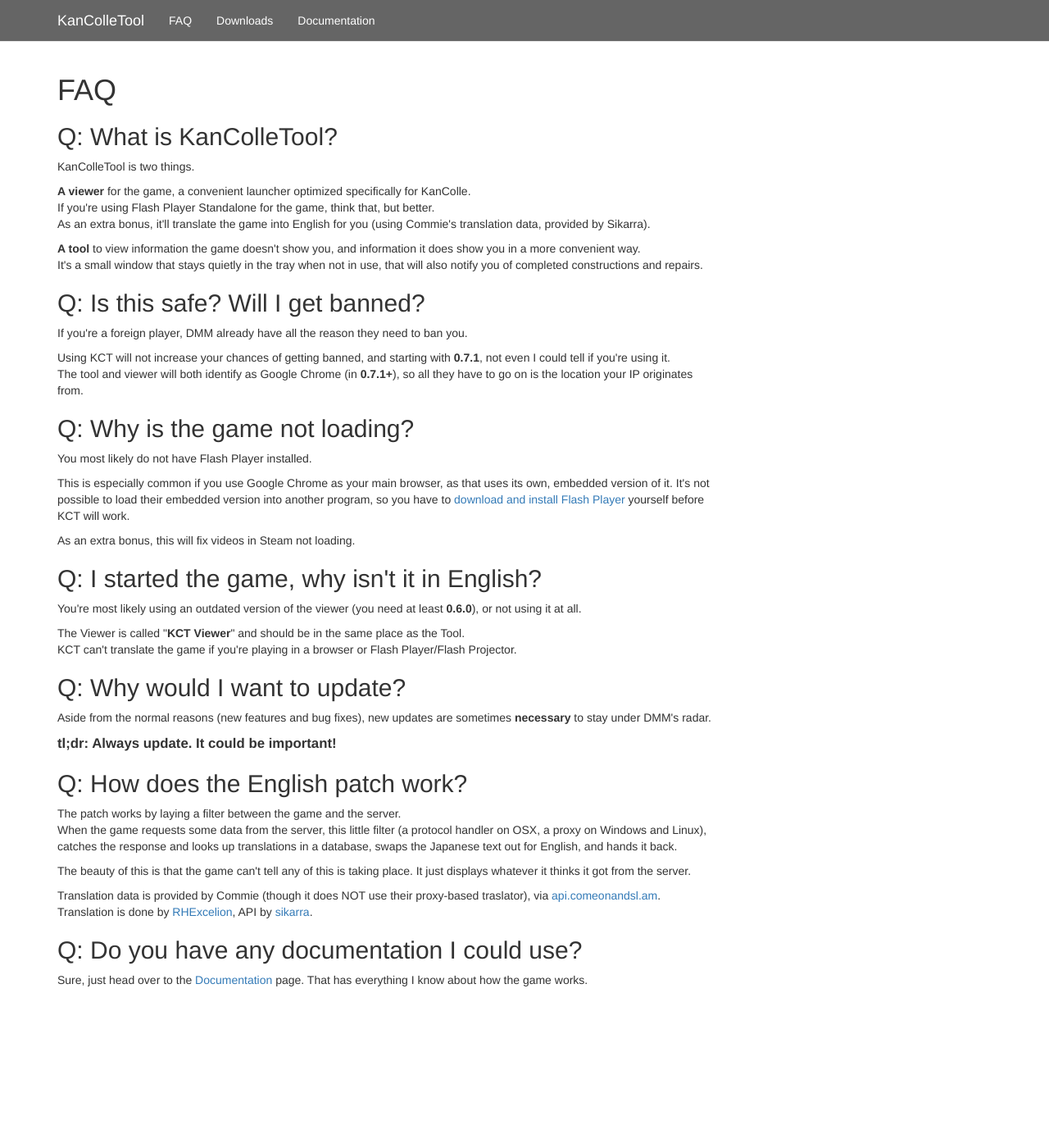
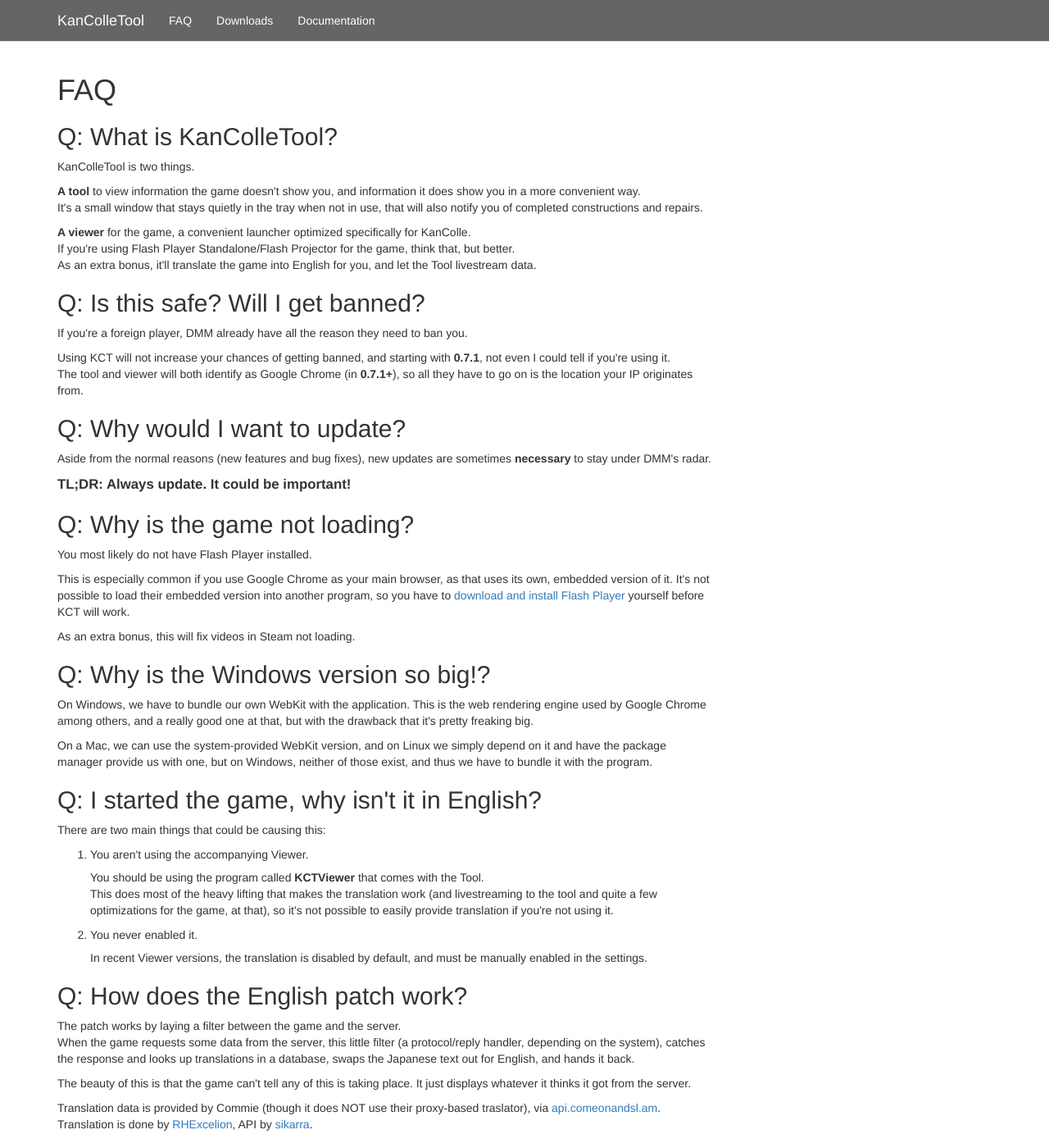
Before and after one commit to KanColleTool/kancolletool.github.io, a Jekyll site: the page built from faq/index.html, in a window 1280 px wide and 1400 px high. Shown: the whole window at 82% size. Built offline with Jekyll 4.4.1, drawn with Linux system fonts in a browser that asks for light colours; nearby versions of some CDN libraries; Markdown is read by kramdown in place of the engine named in the settings.

Commit message:
FAQ update

```diff
--- a/css/style.css
+++ b/css/style.css
@@ -9,6 +9,7 @@
  */
 h4 { margin-bottom: 5px; }
 p { max-width: 800px; }
+li { max-width: 700px; }
 
 /*
  * Front Page
--- a/faq/index.html
+++ b/faq/index.html
@@ -10,13 +10,13 @@
 	KanColleTool is two things.
 </p>
 <p>
-	<strong>A viewer</strong> for the game, a convenient launcher optimized specifically for KanColle.<br />
-	If you're using Flash Player Standalone for the game, think that, but better.<br />
-	As an extra bonus, it'll translate the game into English for you (using Commie's translation data, provided by Sikarra).
+	<strong>A tool</strong> to view information the game doesn't show you, and information it does show you in a more convenient way.<br />
+	It's a small window that stays quietly in the tray when not in use, that will also notify you of completed constructions and repairs.
 </p>
 <p>
-	<strong>A tool</strong> to view information the game doesn't show you, and information it does show you in a more convenient way.<br />
-	It's a small window that stays quietly in the tray when not in use, that will also notify you of completed constructions and repairs.
+	<strong>A viewer</strong> for the game, a convenient launcher optimized specifically for KanColle.<br />
+	If you're using Flash Player Standalone/Flash Projector for the game, think that, but better.<br />
+	As an extra bonus, it'll translate the game into English for you, and let the Tool livestream data.
 </p>
 
 <h2>Q: Is this safe? Will I get banned?</h2>
@@ -26,6 +26,14 @@
 <p>
 	Using KCT will not increase your chances of getting banned, and starting with <strong>0.7.1</strong>, not even I could tell if you're using it.<br />
 	The tool and viewer will both identify as Google Chrome (in <strong>0.7.1+</strong>), so all they have to go on is the location your IP originates from.
+</p>
+
+<h2>Q: Why would I want to update?</h2>
+<p>
+	Aside from the normal reasons (new features and bug fixes), new updates are sometimes <strong>necessary</strong> to stay under DMM's radar.
+</p>
+<p>
+	<big><strong>TL;DR: Always update. It could be important!</strong></big>
 </p>
 
 <h2>Q: Why is the game not loading?</h2>
@@ -39,27 +47,34 @@
 	As an extra bonus, this will fix videos in Steam not loading.
 </p>
 
+<h2>Q: Why is the Windows version so big!?</h2>
+<p>
+	On Windows, we have to bundle our own WebKit with the application. This is the web rendering engine used by Google Chrome among others, and a really good one at that, but with the drawback that it's pretty freaking big.
+</p>
+<p>
+	On a Mac, we can use the system-provided WebKit version, and on Linux we simply depend on it and have the package manager provide us with one, but on Windows, neither of those exist, and thus we have to bundle it with the program.
+</p>
+
 <h2>Q: I started the game, why isn't it in English?</h2>
 <p>
-	You're most likely using an outdated version of the viewer (you need at least <strong>0.6.0</strong>), or not using it at all.
+	There are two main things that could be causing this:
 </p>
-<p>
-	The Viewer is called "<strong>KCT Viewer</strong>" and should be in the same place as the Tool.<br />
-	KCT can't translate the game if you're playing in a browser or Flash Player/Flash Projector.
-</p>
-
-<h2>Q: Why would I want to update?</h2>
-<p>
-	Aside from the normal reasons (new features and bug fixes), new updates are sometimes <strong>necessary</strong> to stay under DMM's radar.
-</p>
-<p>
-	<big><strong>tl;dr: Always update. It could be important!</strong></big>
-</p>
+<ol>
+	<li>
+		<h5>You aren't using the accompanying Viewer.</h5>
+		You should be using the program called <strong>KCTViewer</strong> that comes with the Tool.<br />
+		This does most of the heavy lifting that makes the translation work (and livestreaming to the tool and quite a few optimizations for the game, at that), so it's not possible to easily provide translation if you're not using it.
+	</li>
+	<li>
+		<h5>You never enabled it.</h5>
+		In recent Viewer versions, the translation is disabled by default, and must be manually enabled in the settings.
+	</li>
+</ol>
 
 <h2>Q: How does the English patch work?</h2>
 <p>
 	The patch works by laying a filter between the game and the server.<br />
-	When the game requests some data from the server, this little filter (a protocol handler on OSX, a proxy on Windows and Linux), catches the response and looks up translations in a database, swaps the Japanese text out for English, and hands it back.
+	When the game requests some data from the server, this little filter (a protocol/reply handler, depending on the system), catches the response and looks up translations in a database, swaps the Japanese text out for English, and hands it back.
 </p>
 <p>
 	The beauty of this is that the game can't tell any of this is taking place. It just displays whatever it thinks it got from the server.
```
